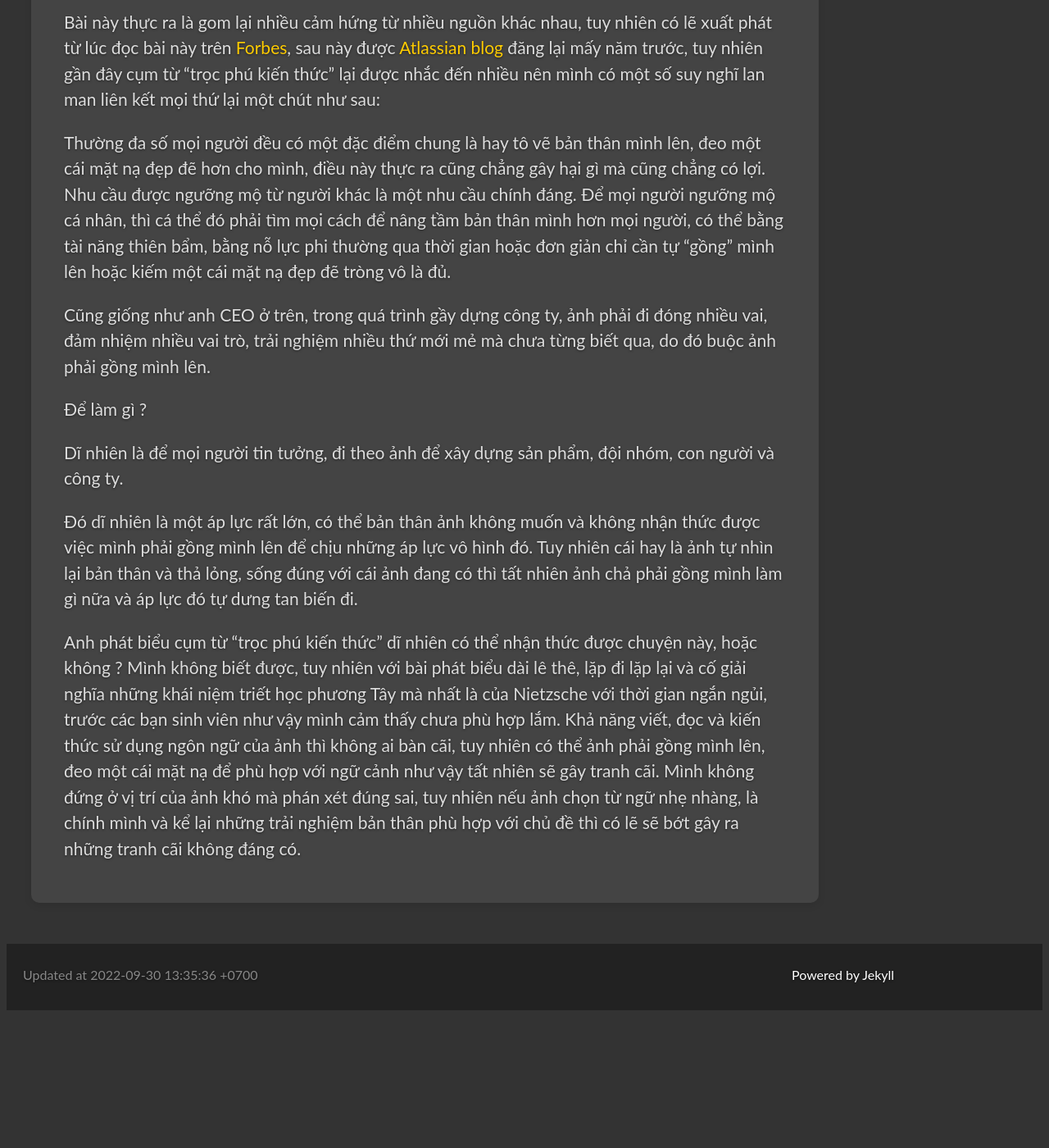
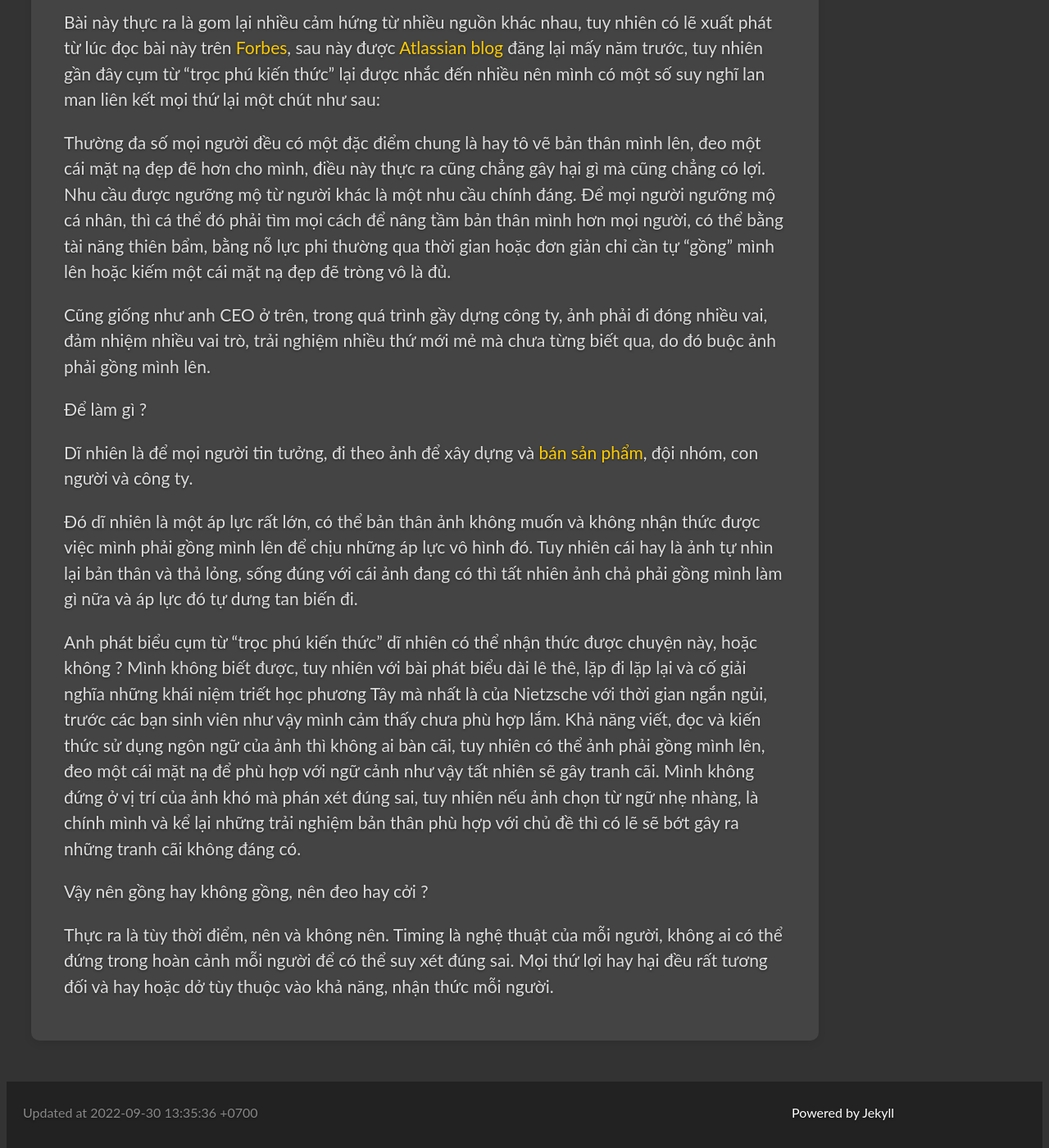
Before and after one commit to vdchuyen/chuyen-vn, a Jekyll site: the page built from _posts/2022-09-30-gong-de-lam-gi.md, in a window 1280 px wide and 1400 px high, scrolled down 253 px. Shown: the whole window at 82% size. Built offline with Jekyll 4.4.1, drawn with Linux system fonts in a browser that asks for light colours; our own code applies the rules of GitHub Pages for plain Markdown files; Markdown is read by kramdown in place of the engine named in the settings; before the commit the page ends 1485 px from its top, so only the background shows below that.

Commit message:
Update 2022-09-30-gong-de-lam-gi.md

```diff
--- a/_posts/2022-09-30-gong-de-lam-gi.md
+++ b/_posts/2022-09-30-gong-de-lam-gi.md
@@ -8,8 +8,12 @@ Cũng giống như anh CEO ở trên, trong quá trình gầy dựng công ty,
 
 Để làm gì ?
 
-Dĩ nhiên là để mọi người tin tưởng, đi theo ảnh để xây dựng sản phẩm, đội nhóm, con người và công ty.
+Dĩ nhiên là để mọi người tin tưởng, đi theo ảnh để xây dựng và [bán sản phẩm](https://xn--chuyn-ksa.vn/2022/07/29/build-sell-products.html), đội nhóm, con người và công ty.
 
 Đó dĩ nhiên là một áp lực rất lớn, có thể bản thân ảnh không muốn và không nhận thức được việc mình phải gồng mình lên để chịu những áp lực vô hình đó. Tuy nhiên cái hay là ảnh tự nhìn lại bản thân và thả lỏng, sống đúng với cái ảnh đang có thì tất nhiên ảnh chả phải gồng mình làm gì nữa và áp lực đó tự dưng tan biến đi.
 
 Anh phát biểu cụm từ "trọc phú kiến thức" dĩ nhiên có thể nhận thức được chuyện này, hoặc không ? Mình không biết được, tuy nhiên với bài phát biểu dài lê thê, lặp đi lặp lại và cố giải nghĩa những khái niệm triết học phương Tây mà nhất là của Nietzsche với thời gian ngắn ngủi, trước các bạn sinh viên như vậy mình cảm thấy chưa phù hợp lắm. Khả năng viết, đọc và kiến thức sử dụng ngôn ngữ của ảnh thì không ai bàn cãi, tuy nhiên có thể ảnh phải gồng mình lên, đeo một cái mặt nạ để phù hợp với ngữ cảnh như vậy tất nhiên sẽ gây tranh cãi. Mình không đứng ở vị trí của ảnh khó mà phán xét đúng sai, tuy nhiên nếu ảnh chọn từ ngữ nhẹ nhàng, là chính mình và kể lại những trải nghiệm bản thân phù hợp với chủ đề thì có lẽ sẽ bớt gây ra những tranh cãi không đáng có.
+
+Vậy nên gồng hay không gồng, nên đeo hay cởi ?
+
+Thực ra là tùy thời điểm, nên và không nên. Timing là nghệ thuật của mỗi người, không ai có thể đứng trong hoàn cảnh mỗi người để có thể suy xét đúng sai. Mọi thứ lợi hay hại đều rất tương đối và hay hoặc dở tùy thuộc vào khả năng, nhận thức mỗi người.
```
